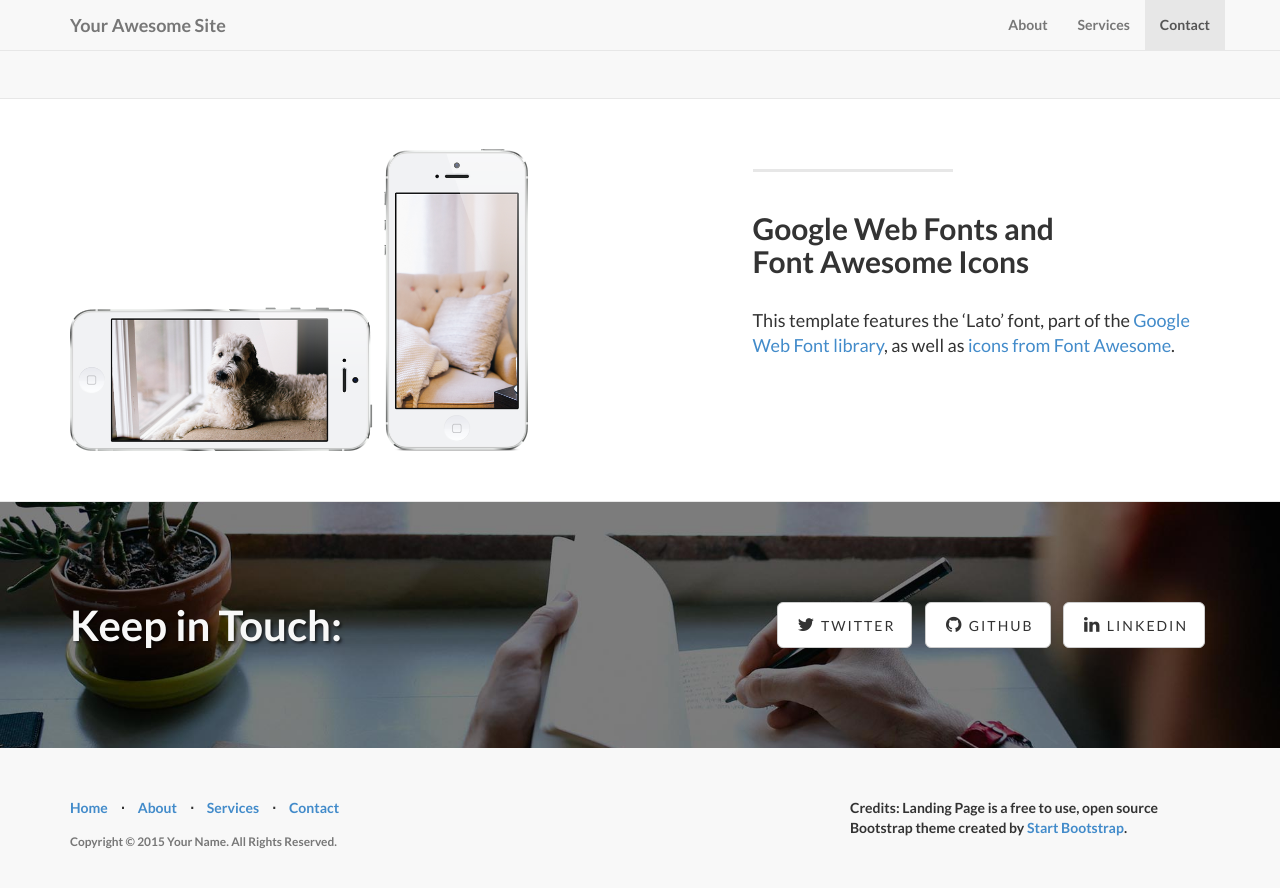
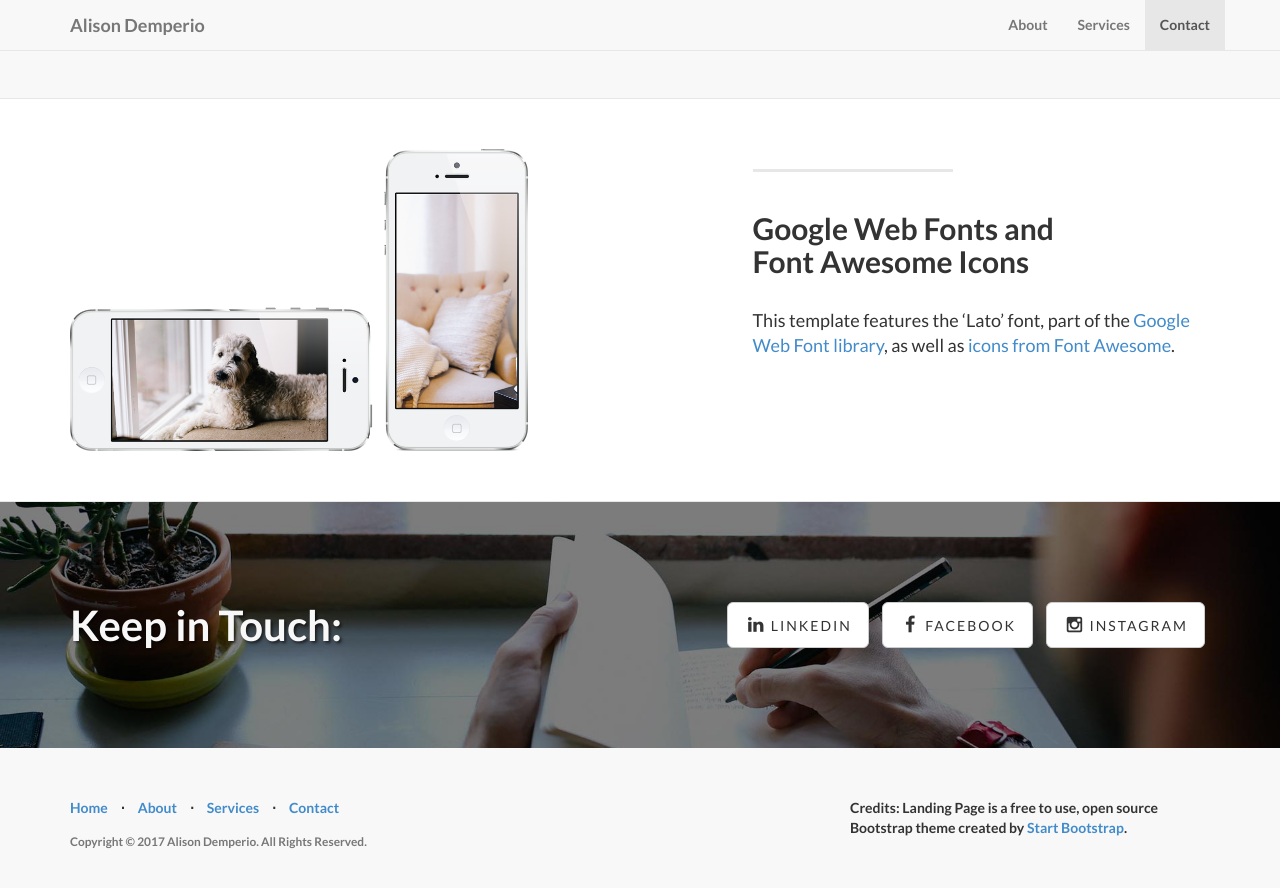
Before and after one commit to aldemperio/aldemperio.github.io, a Jekyll site: the page built from index.html, in a window 1280 px wide and 900 px high, scrolled down 1976 px. Shown: the top 888 px of the window. Built offline with Jekyll 4.4.1, drawn with Linux system fonts in a browser that asks for light colours; some of the changed text lies outside the part shown.

Commit message:
Update _config.yml

```diff
--- a/_config.yml
+++ b/_config.yml
@@ -3,14 +3,14 @@
 # ----------------------- #
 
 url: http://yoursite.com
-title: Your Awesome Site
+title: Alison Demperio
 email: your-email@domain.com
 author: Your Name
 description: > # "Write an awesome description for your new site here.
   You can edit this line in _config.yml. It will appear in your document
   head meta (for Google search results) and in your feed.xml site
   description.
-copyright: 'Copyright &copy; 2015 Your Name. All Rights Reserved.'
+copyright: 'Copyright &copy; 2017 Alison Demperio. All Rights Reserved.'
 credits: 'Credits: Landing Page is a free to use, open source Bootstrap theme created by <a href="http://startbootstrap.com/">Start Bootstrap</a>.'
 
 # ----------------------- #
@@ -26,9 +26,9 @@ permalink: pretty
 # ----------------------- #
 
 social:
-  - title: twitter
-    url: https://twitter.com/SBootstrap
-  - title: github
-    url: https://github.com/IronSummitMedia/startbootstrap
   - title: linkedin
-    url:
+    url: https://www.linkedin.com/in/alisondemperio/
+  - title: facebook
+    url: https://www.facebook.com/aldemperio
+  - title: instagram
+    url: https://www.instagram.com/reallifedoge/
```
